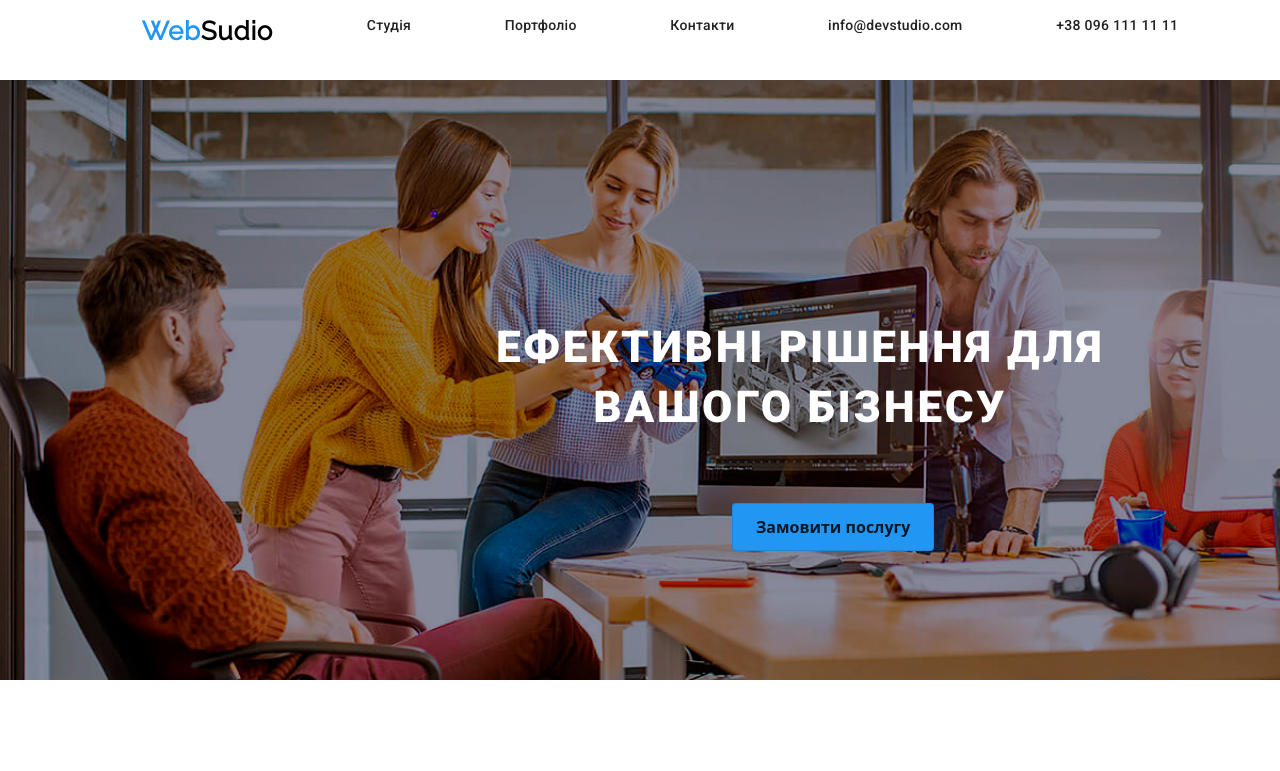
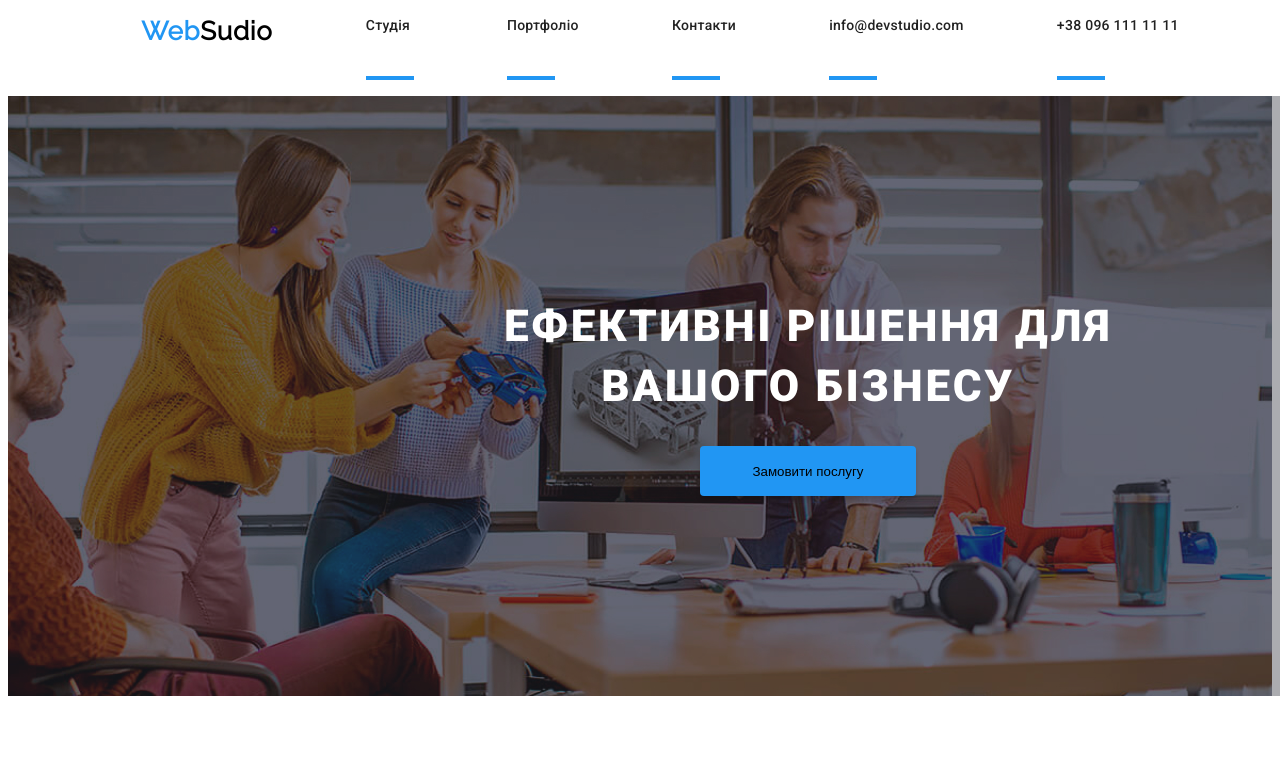
Before and after one commit to IlliaBondarnko/homework6, a plain HTML site: page index.html in a window 1280 px wide. Shown: the top 771 px of the page. Drawn offline with Linux system fonts and the light colour scheme.

Commit message:
nothing special

```diff
--- a/index.html
+++ b/index.html
@@ -19,14 +19,14 @@
                 <li class="list_item"><a class="links"href="./index.html">Портфоліо</a></li>
                 <li class="list_item"><a class="links"href="./index.html">Контакти</a></li>
                 <li class="list_item"><a class="links"href="mailto:info@devstudio.com">info@devstudio.com</a></li>
-                <li class="list_item"><a class="links"href="tel:+38 096 111 11 11">+38 096 111 11 11</a></li>
+                <li class="list_item"><a class="links"href="tel:380961111111">+38 096 111 11 11</a></li>
             </ul>
         </nav>
     </header>
     <main>
         <section class="hero">
-            <img class="heroimage" src="./Bg.png" alt="background_image" >
-            <div class="logo">
+            <!-- <img class="heroimage" src="./Bg.png" alt="background_image" > -->
+            <div class="overlay">
                 <h1 class="main_text">Ефективні рішення для вашого бізнесу</h1>
                 <button class="button_">Замовити послугу</button>
             </div>
@@ -122,7 +122,7 @@
             <li class="websudio_ft"><a class="web" href="./index.html">Web</a>Sudio</li>
             <li class="adress">м. Київ, пр-т Лесі Українки, 26</li>
             <li class="info1"><a class="info"href="mailto:info@devstudio.com">info@devstudio.com</a></li>
-            <li class="info2"><a class="info"href="tel:+38 096 111 11 11">+38 096 111 11 11</a></li>
+            <li class="info2"><a class="info"href="tel:380961111111">+38 096 111 11 11</a></li>
         </ul>
     </footer>
 
--- a/styles.css
+++ b/styles.css
@@ -1,3 +1,5 @@
+/* ----------HEADER----------------------------------------------------------------- */
+
 .links {
     font-family: 'Roboto';
     font-style: normal;
@@ -41,6 +43,15 @@
     justify-content: space-evenly
 }
 
+.list_item::after {
+    content: "";
+    display: block;
+    margin-top: 42px;
+    width: 48px;
+    height: 4px;
+    background-color: #2196F3;
+}
+
 header::before {
     position: absolute;
     width: 48px;
@@ -52,22 +63,16 @@ header::before {
     border-radius: 2px;
 }
 
-.heroimage {
-    position: absolute;
-    width: 1600px;
-    height: 600px;
-    left: 0px;
-    top: 80px;
-}
+/* -------HERO---------------------------------------------------------------- */
 
 .main_text {
-    position: absolute;
     width: 696px;
     height: 120px;
-    left: 452px;
-    top: 280px;
+    margin: 0 auto;
 
-    font-family: 'Roboto';
+    margin-bottom: 30px;
+
+    font-family: "Roboto";
     font-style: normal;
     font-weight: 900;
     font-size: 44px;
@@ -77,55 +82,43 @@ header::before {
     letter-spacing: 0.06em;
     text-transform: uppercase;
 
-    color: #FFFFFF;
+    color: #ffffff;
 }
 
 .button_ {
-    position: absolute;
-    width: 152px;
-    height: 30px;
-    left: 724px;
-    top: 440px;
+    width: 216px;
+    height: 50px;
+
+    display: block;
+
+    margin: 0 auto;
+
+    background-color: #2196f3;
+    box-shadow: 0px 4px 4px rgba(0, 0, 0, 0.15);
+    border-radius: 4px;
+
+    outline: none;
+    border: none;
 }
 
+.hero {
+    background-image: url(./Bg.png);
+    background-repeat: no-repeat;
+    background-size: cover;
+    background-position: center;
+}
+.overlay {
+    /* display: flex;
+    flex-direction: column;
+    justify-content: center;
+    align-items: center; */
 
-.button_ {
-  align-items: center;
-  background-color: #2196F3;
-  border: 1px solid rgba(0, 0, 0, 0.1);
-  border-radius: .25rem;
-  box-shadow: rgba(0, 0, 0, 0.02) 0 1px 3px 0;
-  box-sizing: border-box;
-  color: rgba(0, 0, 0, 0.85);
-  cursor: pointer;
-  display: inline-flex;
-  font-family: system-ui,-apple-system,system-ui,"Helvetica Neue",Helvetica,Arial,sans-serif;
-  font-size: 16px;
-  font-weight: 600;
-  justify-content: center;
-  line-height: 1.25;
-  margin: 0;
-  min-height: 3rem;
-  padding: calc(.875rem - 1px) calc(1.5rem - 1px);
-  position: relative;
-  text-decoration: none;
-  transition: all 250ms;
-  user-select: none;
-  -webkit-user-select: none;
-  touch-action: manipulation;
-  vertical-align: baseline;
-  width: auto;
-}
+    width: 1600px;
 
-.button_:hover,
-.button_:focus {
-  border-color: rgba(0, 0, 0, 0.15);
-  box-shadow: rgba(0, 0, 0, 0.1) 0 4px 12px;
-  color: rgba(0, 0, 0, 0.65);
-}
+    padding-top: 200px;
+    padding-bottom: 200px;
 
-.button_:hover {
-  transform: translateY(-1px);
+    background-color: rgba(47, 48, 58, 0.4);
 }
 
 
@@ -151,6 +144,8 @@ header::before {
 
     color: #757575;
 }
+
+/* -------section PEREVAGY------------------------------------------------- */
 
 .perevagy {
     display: flex;
@@ -221,6 +216,8 @@ header::before {
 
     color: #ffffff;
 }
+
+/* ------section TEAM-------------------------------------------------------- */
 
 .headline_team {
     position: absolute;
@@ -316,6 +313,8 @@ header::before {
     box-shadow: rgba(0, 0, 0, 0.25) 0px 54px 55px, rgba(0, 0, 0, 0.12) 0px -12px 30px, rgba(0, 0, 0, 0.12) 0px 4px 6px, rgba(0, 0, 0, 0.17) 0px 12px 13px, rgba(0, 0, 0, 0.09) 0px -3px 5px;
 }
 
+/* -------FOOTER------------------------------------------------------------ */
+
 .websudio_ft {
     font-family: 'Raleway';
     font-style: normal;
```
